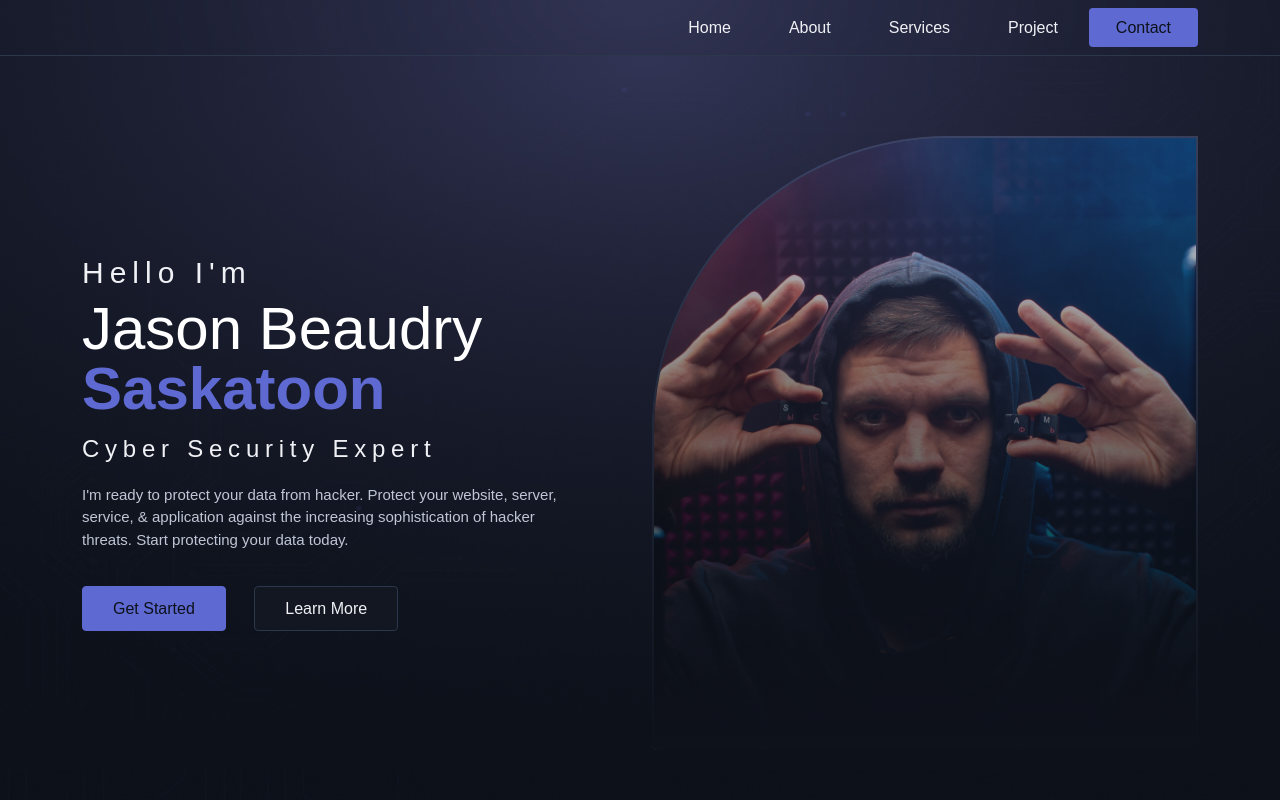
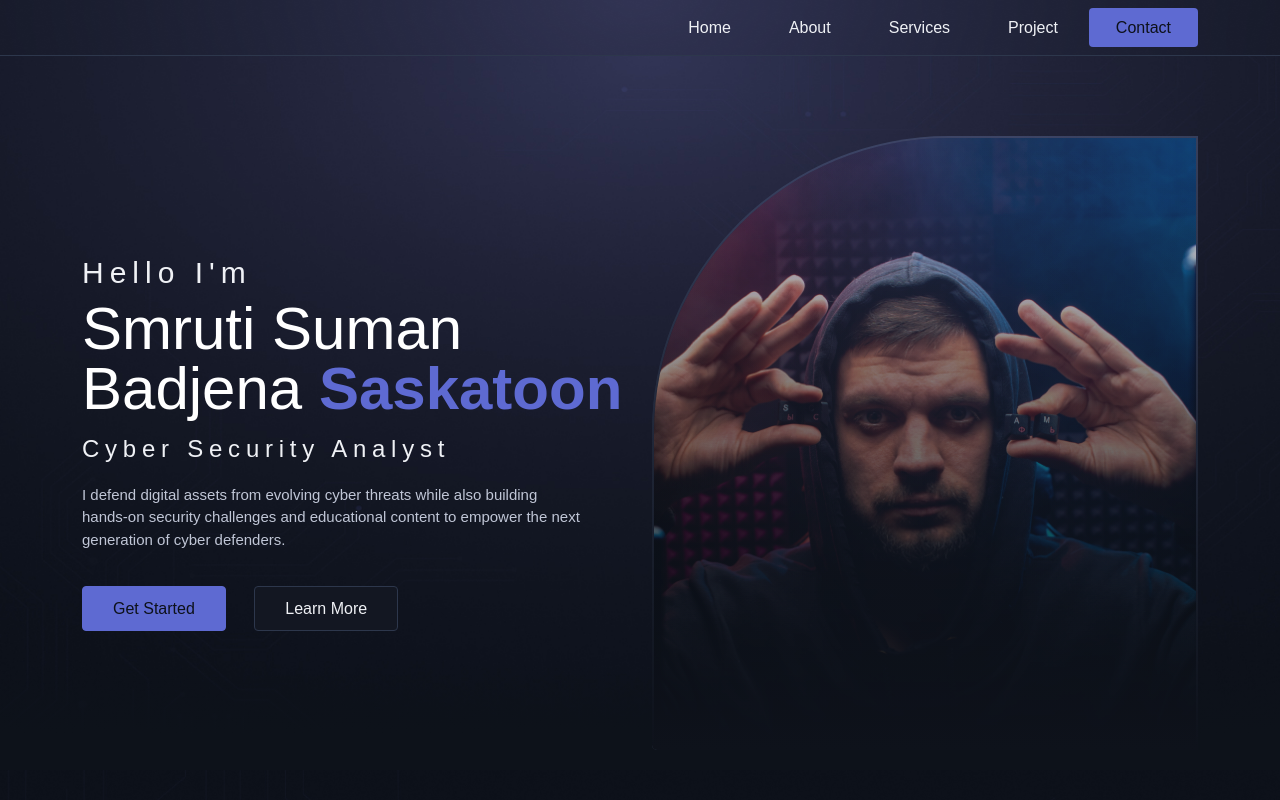
Before and after one commit to WhitewolfX01/Portfolio2, a plain HTML site: page index.html in a window 1280 px wide. Shown: the top 800 px of the page. Drawn offline with nearby package versions, Linux system fonts and the light colour scheme; a web font is replaced by a local one.

Commit message:
Update index.html

```diff
--- a/index.html
+++ b/index.html
@@ -88,9 +88,9 @@
                 <div class="row align-items-center">
                     <div class="col-md-md col-lg-6 order-1 order-lg-0 wow fadeInLeft">
                         <h4 class="mb-2">Hello I'm</h4>
-                        <h1 class="text-white mb-xl-3 mb-lg-2">jason beaudry <span>saskatoon</span></h1>
-                        <h5>Cyber Security Expert</h5>
-                        <p class="pe-5">I'm ready to protect your data from hacker. Protect your website, server, service, & application against the increasing sophistication of hacker threats. Start protecting your data today.</p>
+                        <h1 class="text-white mb-xl-3 mb-lg-2">Smruti Suman Badjena <span>saskatoon</span></h1>
+                        <h5>Cyber Security Analyst</h5>
+                        <p class="pe-5">I defend digital assets from evolving cyber threats while also building hands-on security challenges and educational content to empower the next generation of cyber defenders.</p>
                         <a href="#about" class="btn">Get started</a>
                         <a href="#services" class="btn d2c_secondary_btn ms-4">Learn more</a>
                     </div>
```
